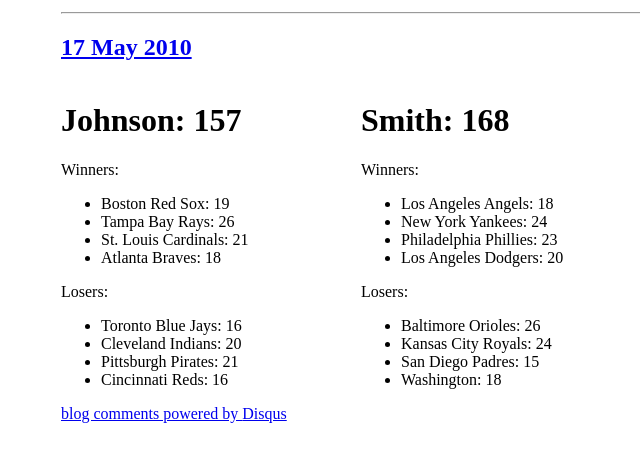
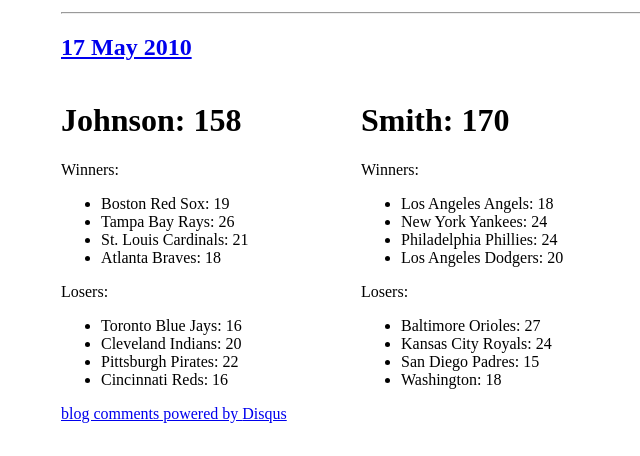
Before and after one commit to travisj/thebet, a Jekyll site: the page built from _posts/2010-05-17-Results.markdown, in a window 1280 px wide. Shown: the part 247-703 px from the top of the page, without its empty margins (279-919 px from the left). Built offline with Jekyll 4.4.1, drawn with Linux system fonts in a browser that asks for light colours; nearby versions of some CDN libraries; Markdown is read by kramdown in place of the engine named in the settings; comment, search, counter and statistics services are not loaded.

Commit message:
adding todays results

```diff
--- a/_posts/2010-05-17-Results.markdown
+++ b/_posts/2010-05-17-Results.markdown
@@ -1,21 +1,21 @@
 ---
 layout: post
-johnson: 157
-smith: 168
+johnson: 158
+smith: 170
 tor: 16
 cle: 20
 bos: 19
 tam: 26
-pit: 21
+pit: 22
 cin: 16
 stl: 21
 atl: 18
-bal: 26
+bal: 27
 kan: 24
 nyy: 24
 laa: 18
 sdg: 15
 was: 18
-phi: 23
+phi: 24
 lad: 20
 ---
```
Also changed, not shown: _json/history.json (+1 -1 lines).
